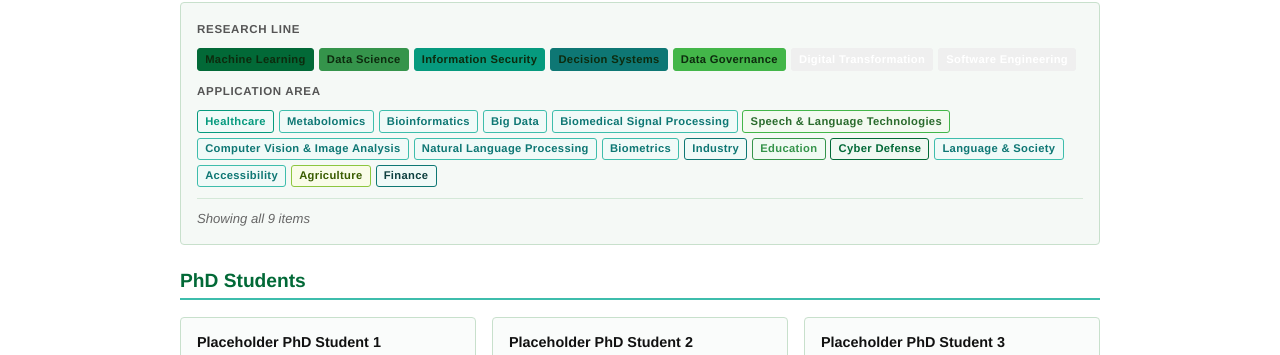
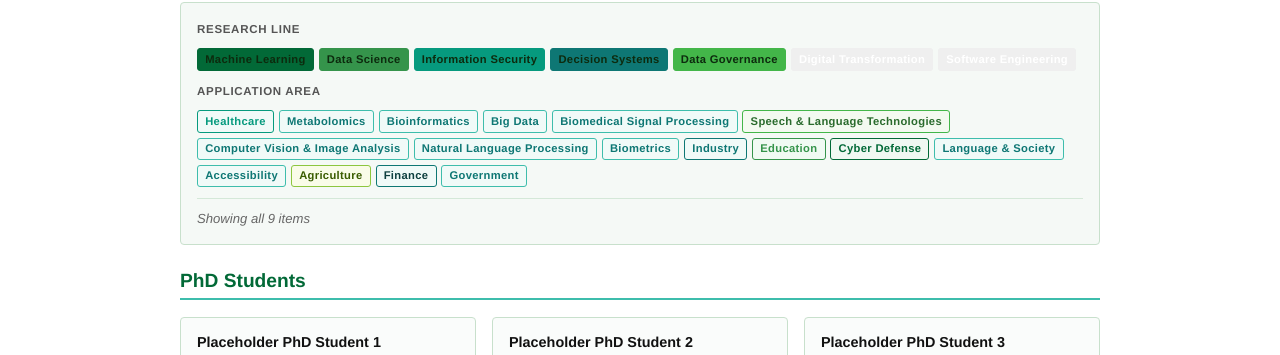
Before and after one commit to IN2LABUDEA/IN2LABUDEA.github.io, a Jekyll site: the page built from students.html, in a window 1280 px wide and 900 px high. Shown: the part 242-597 px from the top of the window. Built offline with Jekyll 4.4.1, drawn with Linux system fonts in a browser that asks for light colours.

Commit message:
Update tags.yml

```diff
--- a/_data/tags.yml
+++ b/_data/tags.yml
@@ -88,6 +88,9 @@ areas:
   - id:    finance
     label: "Finance"
 
+  - id:    Government
+    label: "Government"
+
 products:
   - id:    preprint
     label: "PREPRINT"
```
